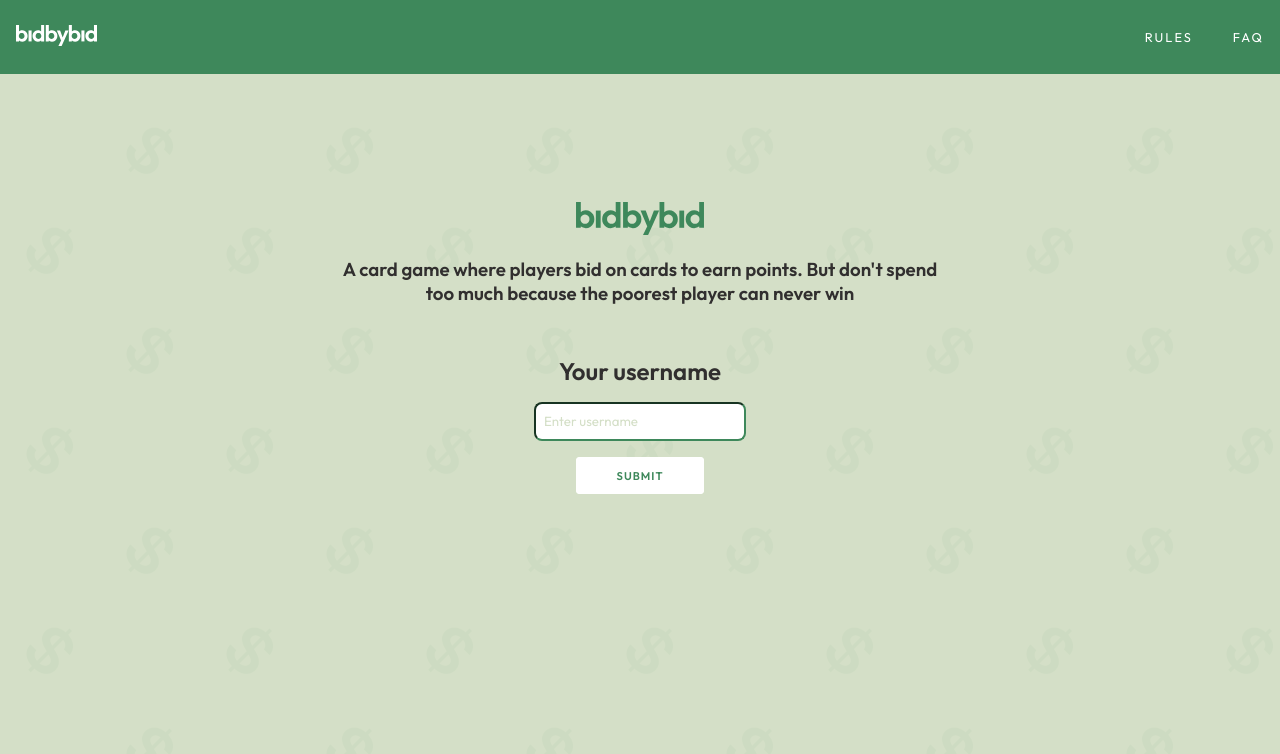
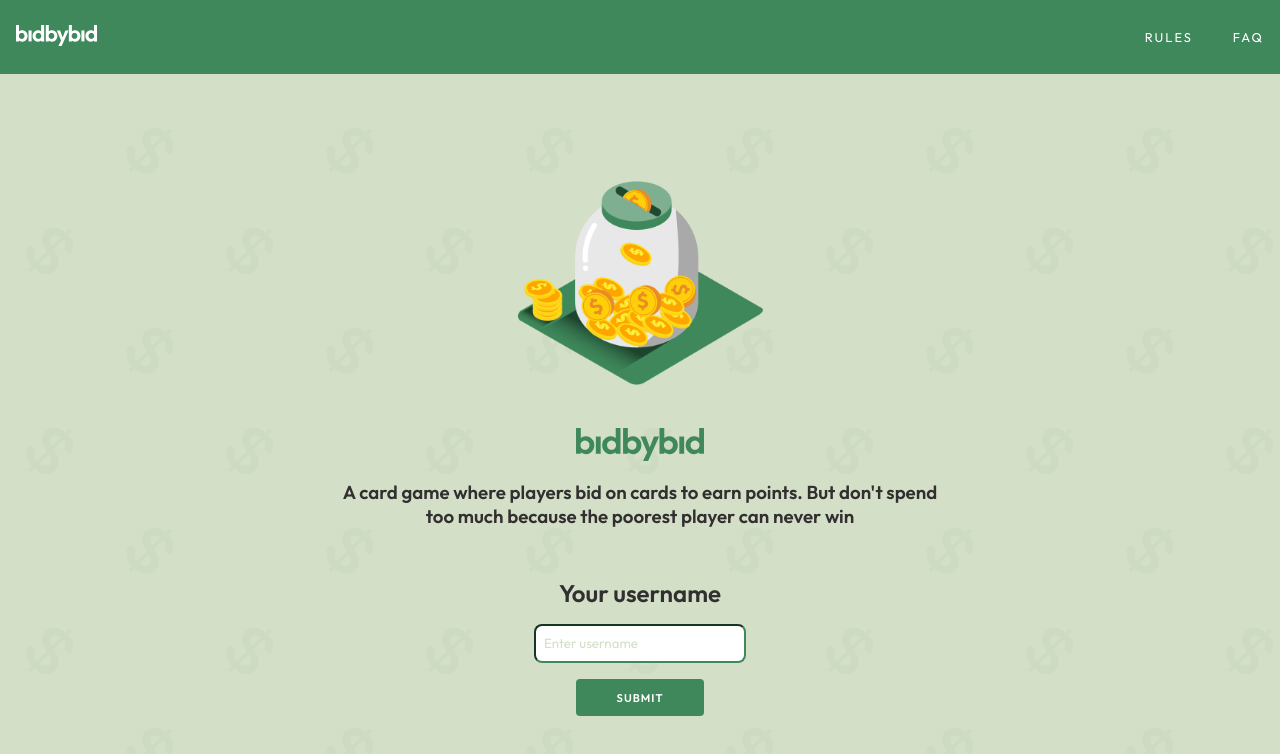
Before and after one commit to fangkay/elitecodeclub-front-end, a React (Create React App) app: page / in a window 1280 px wide. Shown: the top 754 px of the page. Built offline with nearby package versions, Linux system fonts and the light colour scheme; no server answers.

Commit message:
Finalized styling of the results screen

```diff
--- a/src/App.css
+++ b/src/App.css
@@ -47,6 +47,18 @@ body {
   text-align: left;
 }
 
+#button-disabled {
+  background-color: #f5f5f5;
+  color: #312f2f;
+  pointer-events: none;
+}
+
+.money-jar {
+  width: 300px;
+  height: auto;
+  margin: 0 auto 2rem auto;
+}
+
 .navbar {
   align-items: center;
   display: flex;
@@ -69,7 +81,9 @@ body {
 }
 
 .lobby-header {
-  margin-bottom: 2rem;
+  display: flex;
+  flex-direction: column;
+  padding: 2rem;
 }
 
 .lobby-details {
@@ -78,7 +92,7 @@ body {
 
 .lobby-list {
   display: flex;
-  flex-direction: column-reverse;
+  flex-direction: column;
   flex-wrap: nowrap;
 }
 
@@ -135,6 +149,11 @@ body {
   transform: rotate(-90deg);
 }
 
+.results {
+  background-color: #fff;
+  border-radius: 4px;
+}
+
 .score-cards {
   display: flex;
 }
@@ -165,15 +184,17 @@ body {
   display: flex;
   flex-direction: column;
   align-items: center;
-  margin: 8rem 0;
+  margin: 4rem 0;
 }
 
 .lobby-header {
   max-width: 600px;
-  margin: 0 2rem 2rem 2rem;
+  margin: 0 2rem;
+  width: 70%;
 }
 
 .lobby-logo {
+  margin: 0 auto;
   width: 8rem;
 }
 
@@ -222,8 +243,18 @@ body {
   margin-left: 2rem;
 }
 
+.player-result {
+  display: flex;
+  justify-content: space-between;
+}
+
 .point-card {
   margin-right: 1rem;
+}
+
+.result-headers {
+  display: flex;
+  justify-content: space-between;
 }
 
 .scoreboard-content {
@@ -259,15 +290,19 @@ button {
   font-weight: bold;
   letter-spacing: 1px;
   text-transform: uppercase;
-  background-color: #fff;
+  background-color: #3e885b;
   border: none;
   border-radius: 4px;
-  box-shadow: 0px 0px 0px 1.5px #fff inset;
-  color: #3e885b;
+  color: #fff;
   padding: 0.7rem 1rem;
   height: auto;
   margin: 0 0.5rem;
   width: 8rem;
+}
+
+.lobby-button {
+  background-color: #fff;
+  color: #3e885b;
 }
 
 button:hover {
@@ -383,8 +418,8 @@ button:hover {
 @media screen and (min-width: 600px) {
   .lobby-list {
     display: flex;
-    flex-direction: row-reverse;
-    flex-wrap: wrap-reverse;
+    flex-direction: row;
+    flex-wrap: wrap;
   }
 
   .rules-container {
--- a/src/Components/LobbyGameCard/index.js
+++ b/src/Components/LobbyGameCard/index.js
@@ -1,6 +1,4 @@
 import { useNavigate } from "react-router-dom";
-// import io from "socket.io-client";
-// const socket = io.connect("http://localhost:3001");
 import { socket } from "../../config/socket";
 import { useDispatch } from "react-redux";
 import { createNewPlayer } from "../../store/user/actions";
@@ -24,7 +22,9 @@ export const LobbyGameCard = (props) => {
       {props.players >= 5 ? (
         "Game is full"
       ) : (
-        <button onClick={joinRoom}>Join game</button>
+        <button className="lobby-button" onClick={joinRoom}>
+          Join game
+        </button>
       )}
     </div>
   );
--- a/src/Pages/GameList/index.js
+++ b/src/Pages/GameList/index.js
@@ -22,11 +22,15 @@ export const GameList = () => {
 
   if (!games) return <h3>Loading...</h3>;
 
+  // console.log("what is games", games);
+
   const handleSubmit = (event) => {
     event.preventDefault();
     dispatch(createGame(room));
     setRoom("");
   };
+
+  // const sortedGames = games.sort((g1, g2) => g1.createdAt - g2.createdAt);
 
   return (
     <div>
--- a/src/Pages/LobbyPage/index.js
+++ b/src/Pages/LobbyPage/index.js
@@ -3,6 +3,7 @@ import { useNavigate } from "react-router-dom";
 import { useDispatch } from "react-redux";
 import { storeUsername } from "../../store/user/actions";
 import logo from "../../Logo-green.svg";
+import headerimg from "../../header-image.png";
 
 export const LobbyPage = () => {
   const navigate = useNavigate();
@@ -17,6 +18,7 @@ export const LobbyPage = () => {
   return (
     <div className="lobby-content">
       <div className="lobby-header">
+        <img src={headerimg} alt="money jar" className="money-jar"></img>
         <img src={logo} alt="bidbybid-logo" className="lobby-logo"></img>
         <h3>
           A card game where players bid on cards to earn points. But don't spend
--- a/src/Pages/MainGame/index.js
+++ b/src/Pages/MainGame/index.js
@@ -100,13 +100,6 @@ export const MainGame = () => {
   // Getting all money card from the main player ---- TODO: Add a check where each card is false
   const { money } = myPlayer;
 
-  // Getting all the scores of all players
-  // const getScores = playerNames.map((p) => {
-  //   const player = players[p];
-  //   const score = player.score;
-  //   return Object.keys(score);
-  // });
-
   const submitPlayerBid = (passed, pId) => {
     const bidState = {
       bids: {
@@ -124,8 +117,6 @@ export const MainGame = () => {
     };
     dispatch(submitBid(bidState));
   };
-
-  // console.log("what is fullGame?", fullGame);
 
   const playerTurn = turns[0].username;
 
@@ -164,12 +155,29 @@ export const MainGame = () => {
     0
   );
 
+  const getAllPlayerBids = playerNames.map((name) => {
+    const player = players[name];
+    return allBids[player.username].reduce((acc, m) => acc + parseInt(m), 0);
+  });
+
+  console.log("what is getPlayerNames?", getAllPlayerBids);
+
+  // const max = arr.reduce(function(a, b) {
+  //   return Math.max(a, b);
+
+  const highestBid = getAllPlayerBids.reduce((a, b) => {
+    return Math.max(a, b);
+  });
+  console.log("what is the highestBid", highestBid);
+
+  console.log("what is allBids?", allBids);
+
   if (gameStarted)
     return (
       <div>
         <div className="highest-bid">
           <p>Highest bid</p>
-          <h3>Display the highest bid</h3>
+          <h2>{highestBid}</h2>
         </div>
         <div className="main-game">
           <div className="point-card">{specialCards()}</div>
@@ -200,7 +208,10 @@ export const MainGame = () => {
             >
               Pass
             </button>
-            <button onClick={() => submitPlayerBid(false, myPlayer.id)}>
+            <button
+              id={totalPlayerBid <= highestBid ? "button-disabled" : ""}
+              onClick={() => submitPlayerBid(false, myPlayer.id)}
+            >
               Confirm bid
             </button>
           </div>
@@ -245,5 +256,4 @@ export const MainGame = () => {
         </div>
       </div>
     );
-  // if (gameFinished) return <h1>This game is finished</h1>;
 };
--- a/src/Pages/ResultsScreen/index.js
+++ b/src/Pages/ResultsScreen/index.js
@@ -11,21 +11,28 @@ export const ResultsScreen = () => {
 
   return (
     <div className="lobby-content">
-      <div className="lobby-header">
+      <div className="lobby-header results">
         <img src={logo} alt="bidbybid-logo" className="lobby-logo"></img>
 
         {username === results.winner ? (
           <h1>You won!</h1>
         ) : (
-          <h1>Player {results.winner} won!</h1>
+          <h2>Player {results.winner} won!</h2>
         )}
-
-        {results.playerScores.map((r) => (
-          <div>
-            <h3>{r.name}</h3>
-            <h4>{r.endScore}</h4>
+        <div>
+          <div className="result-headers">
+            <h4>Player</h4>
+            <h4>Money</h4>
+            <h4>Score</h4>
           </div>
-        ))}
+          {results.playerScores.map((r) => (
+            <div className="player-result">
+              <h3>{r.name}</h3>
+              <h4>{r.totalMoney}</h4>
+              <h4>{r.endScore}</h4>
+            </div>
+          ))}
+        </div>
       </div>
     </div>
   );
```
Also changed, not shown: src/Components/LobbyList/index.js (+0 -7 lines), src/Components/ScoreboardModal/index.js (+18 -0 lines), src/header-image.png (added).
